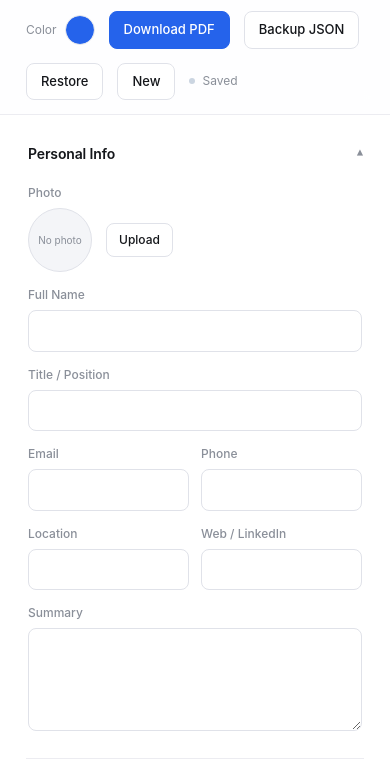
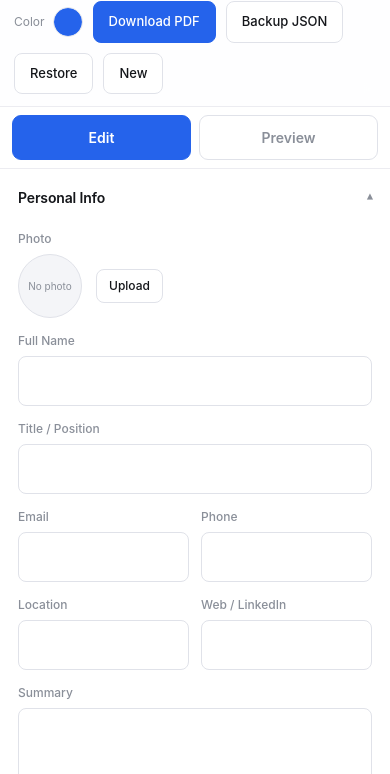
Before and after one commit to btudvc/blessed-cv, a plain HTML site: page index.html in a window 390 px wide. Shown: the part 97-871 px from the top of the page. Drawn offline with Linux system fonts and the light colour scheme.

Commit message:
Mobile: Edit/Preview tabs, fit-to-screen A4 scaling, larger touch targets

```diff
--- a/app.js
+++ b/app.js
@@ -489,11 +489,46 @@ function bindToolbar() {
   };
 }
 
+/* ---------- Mobile view switch + preview scaling ---------- */
+
+const MOBILE_MAX = 920;
+const PAGE_W_PX = (210 / 25.4) * 96; // A4 width at 96dpi
+
+function isMobile() { return window.innerWidth <= MOBILE_MAX; }
+
+function fitPreview() {
+  const root = document.documentElement;
+  if (!isMobile()) { root.style.setProperty("--mscale", "1"); return; }
+  const wrap = document.querySelector(".preview-wrap");
+  const avail = wrap.clientWidth || window.innerWidth;
+  if (!avail) return;
+  const scale = Math.max(0.2, Math.min(1, (avail - 16) / PAGE_W_PX));
+  root.style.setProperty("--mscale", scale.toFixed(4));
+}
+
+function setView(showPreview) {
+  document.body.classList.toggle("show-preview", showPreview);
+  document.getElementById("mtab-edit").classList.toggle("active", !showPreview);
+  document.getElementById("mtab-prev").classList.toggle("active", showPreview);
+  if (showPreview) requestAnimationFrame(fitPreview);
+  window.scrollTo(0, 0);
+}
+
+function bindMobile() {
+  document.getElementById("mtab-edit").onclick = () => setView(false);
+  document.getElementById("mtab-prev").onclick = () => setView(true);
+  let t;
+  window.addEventListener("resize", () => { clearTimeout(t); t = setTimeout(fitPreview, 120); });
+  window.addEventListener("orientationchange", () => setTimeout(fitPreview, 200));
+}
+
 /* ---------- Init ---------- */
 
 bindToolbar();
+bindMobile();
 renderEditor();
 renderPreview();
+fitPreview();
 
 if ("serviceWorker" in navigator) {
   window.addEventListener("load", () => navigator.serviceWorker.register("sw.js").catch(() => {}));
--- a/index.html
+++ b/index.html
@@ -45,6 +45,11 @@
   </div>
 </header>
 
+<nav class="mtabs no-print" aria-label="View switch">
+  <button id="mtab-edit" class="mtab active" type="button">Edit</button>
+  <button id="mtab-prev" class="mtab" type="button">Preview</button>
+</nav>
+
 <main class="layout">
   <section class="editor no-print" id="editor"></section>
   <section class="preview-wrap">
--- a/styles.css
+++ b/styles.css
@@ -428,9 +428,98 @@ html, body {
   }
 }
 
-@media (max-width: 900px) {
-  .layout { grid-template-columns: 1fr; height: auto; }
-  .editor { border-right: none; border-bottom: 1px solid var(--line); }
-  .preview-wrap { padding: 18px; }
-  .page { width: 100%; min-height: auto; }
+/* ---------- Mobile view switch ---------- */
+.mtabs { display: none; }
+
+@media (max-width: 920px) {
+  .topbar {
+    padding: 10px 14px;
+    gap: 10px;
+  }
+  .toolbar {
+    gap: 10px;
+    width: 100%;
+    overflow-x: auto;
+    -webkit-overflow-scrolling: touch;
+    padding-bottom: 2px;
+  }
+  .toolbar::-webkit-scrollbar { display: none; }
+  .ctrl { flex-shrink: 0; }
+  .btn { flex-shrink: 0; }
+  .save-status { display: none; }
+
+  .mtabs {
+    display: flex;
+    position: sticky;
+    top: 0;
+    z-index: 9;
+    background: var(--panel);
+    border-bottom: 1px solid var(--line);
+    padding: 8px 12px;
+    gap: 8px;
+  }
+  .mtab {
+    flex: 1;
+    padding: 11px;
+    border: 1px solid var(--line-strong);
+    background: #fff;
+    color: var(--muted);
+    border-radius: 9px;
+    font: inherit;
+    font-size: 14px;
+    font-weight: 600;
+    cursor: pointer;
+  }
+  .mtab.active {
+    background: var(--accent);
+    color: #fff;
+    border-color: var(--accent);
+  }
+
+  .layout {
+    grid-template-columns: 1fr;
+    height: auto;
+    min-height: calc(100vh - 60px);
+  }
+  body.show-preview .layout { min-height: 0; }
+  .editor {
+    border-right: none;
+    padding: 18px 16px calc(env(safe-area-inset-bottom) + 28px);
+  }
+  .preview-wrap {
+    padding: 18px 0 calc(env(safe-area-inset-bottom) + 28px);
+    overflow-x: hidden;
+  }
+
+  /* one pane at a time, driven by body class */
+  .preview-wrap { display: none; }
+  body.show-preview .editor { display: none; }
+  body.show-preview .preview-wrap { display: flex; }
+
+  /* iOS: >=16px input font prevents focus auto-zoom */
+  .field input, .field textarea,
+  .ctrl select, .ctrl input { font-size: 16px; }
+  .field input, .field textarea { padding: 12px 13px; }
+
+  /* bigger tap targets */
+  .btn { padding: 10px 15px; }
+  .item .mv { width: 34px; height: 32px; font-size: 13px; }
+  .item .del { padding: 7px 14px; font-size: 12px; }
+  .add-btn { padding: 14px; }
+  .group > summary { padding: 20px 2px; }
+
+  /* scale the A4 page to fit the screen (set by JS); zoom reflows layout
+     so there is no overflow or leftover whitespace to compensate for */
+  .page {
+    flex-shrink: 0;
+    width: 210mm;
+    zoom: var(--mscale, 1);
+  }
 }
+
+@media print {
+  .mtabs { display: none !important; }
+  .editor { display: none !important; }
+  .preview-wrap { display: flex !important; padding: 0 !important; }
+  .page { zoom: 1 !important; }
+}
--- a/sw.js
+++ b/sw.js
@@ -1,4 +1,4 @@
-const CACHE = "blessed-cv-v7";
+const CACHE = "blessed-cv-v9";
 const ASSETS = [
   "./",
   "./index.html",
```
